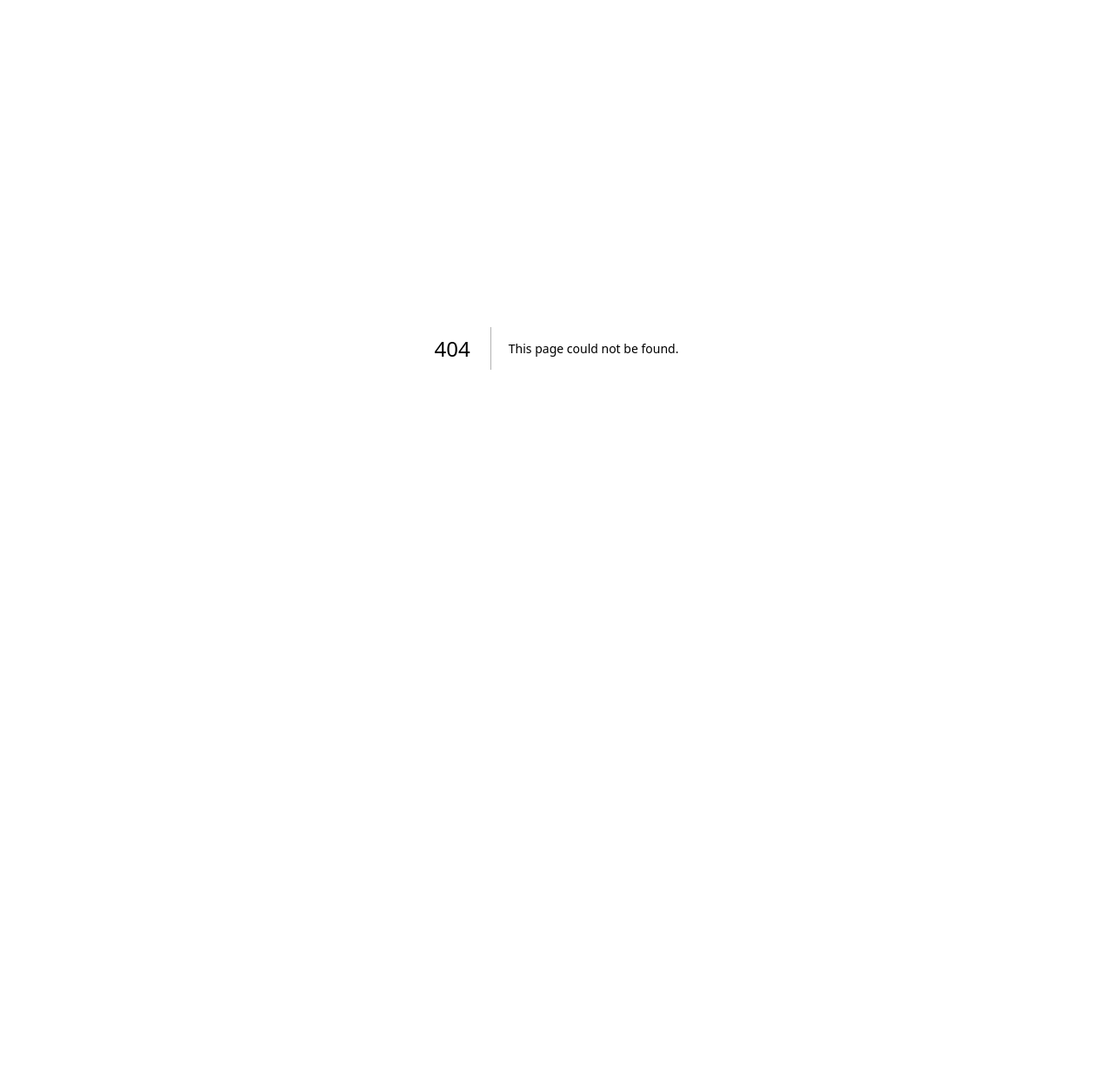
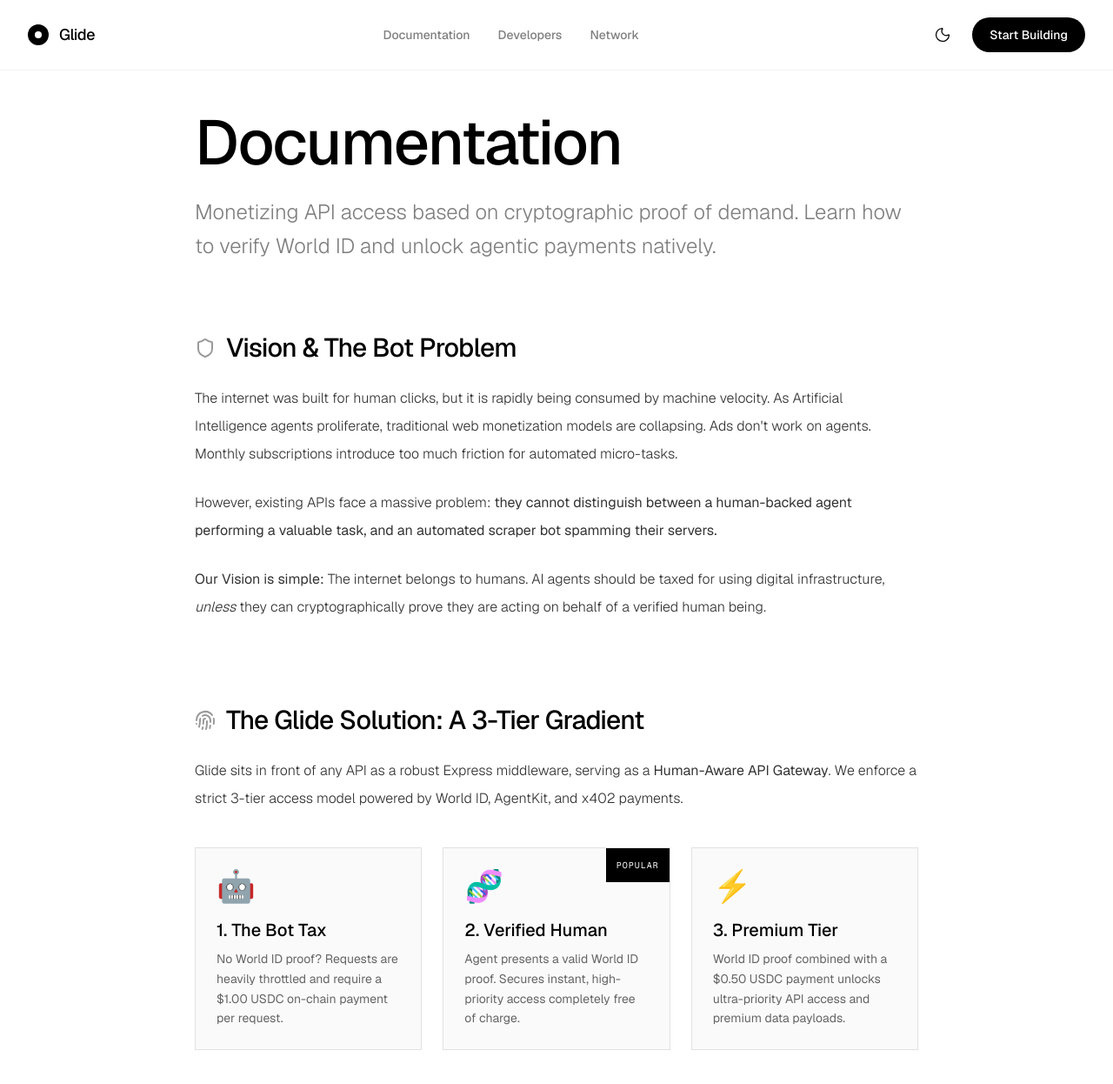
Before and after one commit to 0xshae/glide, a Next.js app: page /docs in a window 1280 px wide. Before the commit this address had no page. Shown: the top 1246 px of the page at 87% size. Before the commit the page ends 800 px from the top, so only its background shows below. Built offline with nearby package versions, Linux system fonts and the light colour scheme.

Commit message:
docs: add comprehensive documentation and wire navigation links

```diff
--- /dev/null
+++ b/src/app/docs/page.tsx
@@ -0,0 +1,150 @@
+"use client";
+
+import { motion } from "framer-motion";
+import { Terminal, Shield, Zap, Fingerprint, Code, Server, CheckCircle2 } from "lucide-react";
+import Navbar from "@/components/Navbar";
+import Footer from "@/components/Footer";
+
+export default function DocsPage() {
+  return (
+    <div className="relative min-h-screen bg-white text-black dark:bg-black dark:text-white transition-colors duration-300">
+      <Navbar />
+
+      <main className="relative z-10 pt-32 pb-24">
+        <div className="mx-auto max-w-4xl px-6 lg:px-8">
+
+          <motion.div
+            initial={{ opacity: 0, y: 20 }}
+            animate={{ opacity: 1, y: 0 }}
+            transition={{ duration: 0.8 }}
+            className="mb-20"
+          >
+            <h1 className="text-[3rem] sm:text-[4.5rem] font-medium tracking-tight leading-[1] mb-6">
+              Documentation
+            </h1>
+            <p className="text-xl sm:text-2xl text-black/50 dark:text-white/50 font-light leading-relaxed">
+              Monetizing API access based on cryptographic proof of demand. Learn how to verify World ID and unlock agentic payments natively.
+            </p>
+          </motion.div>
+
+          {/* Section: The Vision & The Problem */}
+          <motion.section
+            initial={{ opacity: 0, y: 20 }}
+            animate={{ opacity: 1, y: 0 }}
+            transition={{ duration: 0.8, delay: 0.1 }}
+            className="mb-24"
+          >
+            <h2 className="text-2xl sm:text-3xl font-medium tracking-tight mb-6 flex items-center gap-3">
+              <Shield className="h-6 w-6 text-black/40 dark:text-white/40" />
+              Vision & The Bot Problem
+            </h2>
+            <div className="prose prose-lg dark:prose-invert max-w-none text-black/80 dark:text-white/80 font-light leading-loose space-y-6">
+              <p>
+                The internet was built for human clicks, but it is rapidly being consumed by machine velocity. As Artificial Intelligence agents proliferate, traditional web monetization models are collapsing. Ads don't work on agents. Monthly subscriptions introduce too much friction for automated micro-tasks.
+              </p>
+              <p>
+                However, existing APIs face a massive problem: <strong>they cannot distinguish between a human-backed agent performing a valuable task, and an automated scraper bot spamming their servers.</strong>
+              </p>
+              <p>
+                <strong>Our Vision is simple:</strong> The internet belongs to humans. AI agents should be taxed for using digital infrastructure, <em>unless</em> they can cryptographically prove they are acting on behalf of a verified human being.
+              </p>
+            </div>
+          </motion.section>
+
+          {/* Section: The Solution */}
+          <motion.section
+            initial={{ opacity: 0, y: 20 }}
+            animate={{ opacity: 1, y: 0 }}
+            transition={{ duration: 0.8, delay: 0.2 }}
+            className="mb-24"
+          >
+            <h2 className="text-2xl sm:text-3xl font-medium tracking-tight mb-6 flex items-center gap-3">
+              <Fingerprint className="h-6 w-6 text-black/40 dark:text-white/40" />
+              The Glide Solution: A 3-Tier Gradient
+            </h2>
+            <div className="prose prose-lg dark:prose-invert max-w-none text-black/80 dark:text-white/80 font-light leading-loose mb-10">
+              <p>
+                Glide sits in front of any API as a robust Express middleware, serving as a <strong>Human-Aware API Gateway</strong>. We enforce a strict 3-tier access model powered by World ID, AgentKit, and x402 payments.
+              </p>
+            </div>
+
+            <div className="grid grid-cols-1 sm:grid-cols-3 gap-6">
+                <div className="p-6 border border-black/10 dark:border-white/10 bg-black/[0.02] dark:bg-white/[0.02] transition-colors rounded-none">
+                  <div className="mb-4 text-4xl">🤖</div>
+                  <h3 className="text-xl font-medium mb-2">1. The Bot Tax</h3>
+                  <p className="text-sm text-black/60 dark:text-white/60 leading-relaxed">
+                    No World ID proof? Requests are heavily throttled and require a $1.00 USDC on-chain payment per request.
+                  </p>
+                </div>
+                <div className="p-6 border border-black/10 dark:border-white/10 bg-black/[0.02] dark:bg-white/[0.02] transition-colors rounded-none relative overflow-hidden">
+                  <div className="absolute top-0 right-0 p-3 bg-black text-white dark:bg-white dark:text-black text-[10px] font-mono tracking-widest uppercase">Popular</div>
+                  <div className="mb-4 text-4xl">🧬</div>
+                  <h3 className="text-xl font-medium mb-2">2. Verified Human</h3>
+                  <p className="text-sm text-black/60 dark:text-white/60 leading-relaxed">
+                    Agent presents a valid World ID proof. Secures instant, high-priority access completely free of charge.
+                  </p>
+                </div>
+                <div className="p-6 border border-black/10 dark:border-white/10 bg-black/[0.02] dark:bg-white/[0.02] transition-colors rounded-none">
+                  <div className="mb-4 text-4xl">⚡</div>
+                  <h3 className="text-xl font-medium mb-2">3. Premium Tier</h3>
+                  <p className="text-sm text-black/60 dark:text-white/60 leading-relaxed">
+                    World ID proof combined with a $0.50 USDC payment unlocks ultra-priority API access and premium data payloads.
+                  </p>
+                </div>
+            </div>
+          </motion.section>
+
+          {/* Section: Integration */}
+          <motion.section
+            initial={{ opacity: 0, y: 20 }}
+            animate={{ opacity: 1, y: 0 }}
+            transition={{ duration: 0.8, delay: 0.3 }}
+            className="mb-24"
+          >
+            <h2 className="text-2xl sm:text-3xl font-medium tracking-tight mb-6 flex items-center gap-3">
+              <Code className="h-6 w-6 text-black/40 dark:text-white/40" />
+              Integration Guide
+            </h2>
+            <div className="prose prose-lg dark:prose-invert max-w-none text-black/80 dark:text-white/80 font-light leading-loose mb-8">
+              <p>
+                Integrating Glide takes two lines of code. You do not need to rewrite your entire backend architecture. Simply install the package and wrap your sensitive endpoints with `glideMiddleware`.
+              </p>
+            </div>
+
+            <div className="bg-[#f5f5f5] dark:bg-[#050505] border border-black/10 dark:border-white/10 p-6 overflow-x-auto transition-colors">
+              <div className="flex items-center gap-2 mb-4 text-black/40 dark:text-white/40">
+                <Terminal className="h-4 w-4" />
+                <span className="text-xs font-mono uppercase tracking-widest">server.ts</span>
+              </div>
+              <pre className="text-sm sm:text-base font-mono leading-relaxed text-black/80 dark:text-white/80">
+                <code>
+<span className="text-black/40 dark:text-white/40">import</span> express <span className="text-black/40 dark:text-white/40">from</span> "express";<br/>
+<span className="text-black/40 dark:text-white/40">import</span> {"{ glideMiddleware }"} <span className="text-black/40 dark:text-white/40">from</span> "@glide/core";<br/>
+<br/>
+const app = express();<br/>
+<br/>
+<span className="text-black/40 dark:text-white/40">// Protect your API route with World ID-first logic</span><br/>
+app.use(<span className="font-semibold">"/api/generate"</span>, <span className="font-semibold">glideMiddleware</span>({"{ requireWorldId: true, fallback: 'pay' }"}));<br/>
+<br/>
+app.get("/api/generate", (req, res) ={">"} {"{"}<br/>
+&nbsp;&nbsp;<span className="text-black/40 dark:text-white/40">// This route is now protected. Bots pay. Humans glide.</span><br/>
+&nbsp;&nbsp;res.json({"{"} data: "Premium payload" {"}"});<br/>
+{"}"});<br/>
+                </code>
+              </pre>
+            </div>
+
+            <div className="mt-8 flex flex-col sm:flex-row gap-4">
+               <a href="https://github.com/0xshae/agentic-checkout" className="inline-flex items-center gap-2 text-sm font-medium tracking-wide uppercase border-b border-black dark:border-white pb-1 w-fit hover:opacity-50 transition-opacity">
+                 View GitHub Repository &rarr;
+               </a>
+            </div>
+          </motion.section>
+
+        </div>
+      </main>
+
+      <Footer />
+    </div>
+  );
+}
--- a/src/components/Footer.tsx
+++ b/src/components/Footer.tsx
@@ -24,7 +24,7 @@
           </h2>
 
           <a
-            href="#"
+            href="/docs"
             className="group flex items-center justify-center gap-4 rounded-full bg-black text-white dark:bg-white px-8 py-5 text-base font-medium dark:text-black transition-transform hover:scale-[1.02] duration-300 w-full sm:w-auto"
           >
             <span>Start Building</span>
--- a/src/components/Hero.tsx
+++ b/src/components/Hero.tsx
@@ -38,7 +38,7 @@
           className="mt-20 flex flex-col items-center justify-center gap-8"
         >
           <a
-            href="#"
+            href="/docs"
             className="group flex items-center justify-between gap-6 rounded-full bg-black text-white dark:bg-white px-8 py-5 text-base font-medium dark:text-black transition-transform hover:scale-[1.02] duration-300 w-full sm:w-auto min-w-[300px]"
           >
             <span>Add Glide to your API</span>
--- a/src/components/Navbar.tsx
+++ b/src/components/Navbar.tsx
@@ -26,13 +26,13 @@
 
           {/* Nav Links - Desktop */}
           <div className="hidden md:flex items-center gap-8">
-            <a href="#" className="text-sm font-medium text-black/50 hover:text-black dark:text-white/50 dark:hover:text-white transition-colors">
+            <a href="/docs" className="text-sm font-medium text-black/50 hover:text-black dark:text-white/50 dark:hover:text-white transition-colors">
               Documentation
             </a>
-            <a href="#" className="text-sm font-medium text-black/50 hover:text-black dark:text-white/50 dark:hover:text-white transition-colors">
+            <a href="https://github.com/0xshae/agentic-checkout" target="_blank" rel="noopener noreferrer" className="text-sm font-medium text-black/50 hover:text-black dark:text-white/50 dark:hover:text-white transition-colors">
               Developers
             </a>
-            <a href="#" className="text-sm font-medium text-black/50 hover:text-black dark:text-white/50 dark:hover:text-white transition-colors">
+            <a href="https://worldcoin.org/world-chain" target="_blank" rel="noopener noreferrer" className="text-sm font-medium text-black/50 hover:text-black dark:text-white/50 dark:hover:text-white transition-colors">
               Network
             </a>
           </div>
@@ -41,7 +41,7 @@
           <div className="flex items-center gap-4">
             <ThemeToggle />
             <a
-              href="#"
+              href="/docs"
               className="hidden md:flex items-center justify-center rounded-full bg-black text-white dark:bg-white px-5 py-2.5 text-sm font-medium dark:text-black transition-transform hover:scale-[1.02] duration-300"
             >
               Start Building
```
